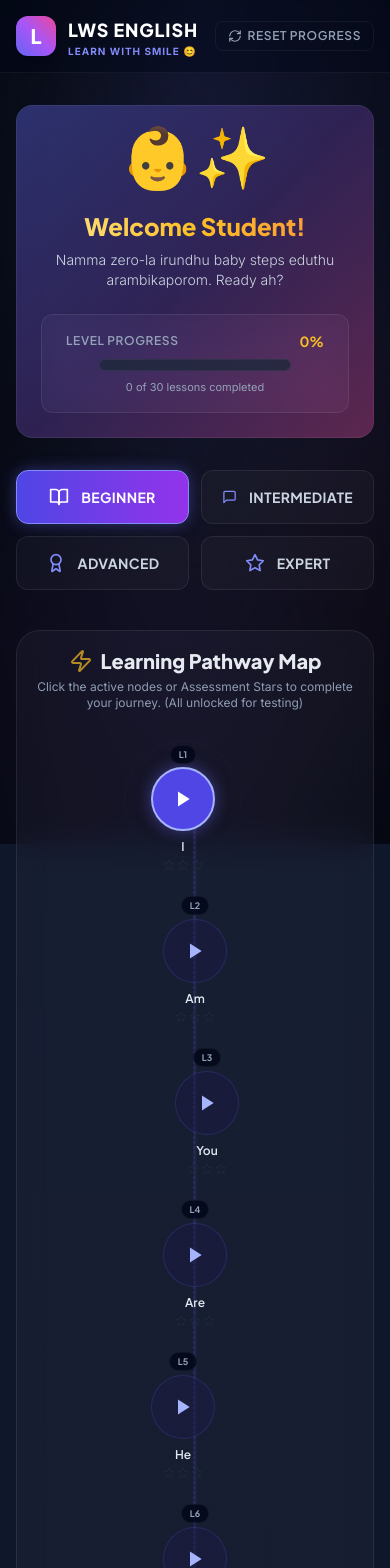
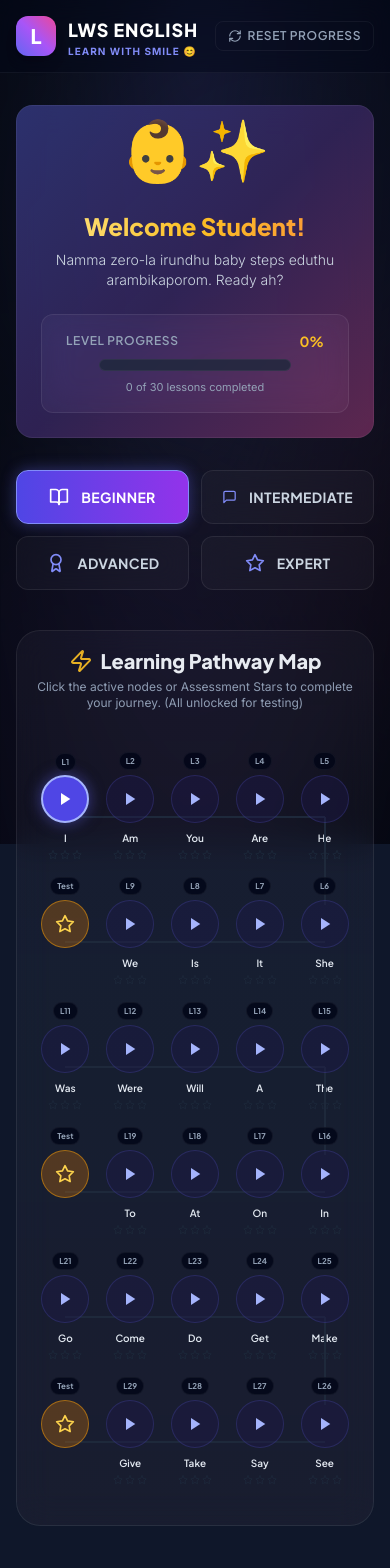
Before and after one commit to azarrazagula/LWS-english, a React (Vite) app: page / in a window 390 px wide. Shown: the top 1568 px of the page. Built offline with nearby package versions, Linux system fonts and the light colour scheme.

Commit message:
style: Restore 5-column serpentine grid for all viewports and fix vertical/horizontal connector lines alignment

```diff
--- a/src/components/Dashboard.tsx
+++ b/src/components/Dashboard.tsx
@@ -176,96 +176,13 @@ export const Dashboard: React.FC<DashboardProps> = ({
           </p>
         </div>
 
-        {/* Pathway Map - Serpentine on Desktop/Tablet, Centered Vertical Alternating Track on Mobile */}
-        <div className="max-w-4xl mx-auto relative">
-
-          {/* MOBILE PATHWAY: 1-Column Winding Snake Layout (< 768px) */}
-          <div className="flex flex-col items-center gap-12 md:hidden py-4 relative">
-            {/* Center Vertical Winding connection line */}
-            <div className="absolute top-10 bottom-10 w-[3px] bg-indigo-500/10 border-l border-dashed border-indigo-500/30 left-1/2 transform -translate-x-1/2 z-0" />
-
-            {Array.from({ length: 30 }).map((_, idx) => {
-              const lessonId = levelOffset + idx + 1;
-              const isCompleted = completedLessons.includes(lessonId);
-              const isAssessmentStar = lessonId % 10 === 0;
-              const isCurrent = lessonId === currentActiveLessonId;
-              const hasScore = testScores[lessonId] !== undefined;
-              const starsEarned = lessonStars[lessonId] || 0;
-
-              const lessonObj = lessons.find(l => l.id === lessonId);
-              const label = lessonObj ? lessonObj.englishWord : `#${lessonId}`;
-
-              // Alternate horizontal offsets for snake winding feel
-              const windingOffsets = ["translate-x-[-12px]", "translate-x-[0px]", "translate-x-[12px]", "translate-x-[0px]"];
-              const offsetClass = windingOffsets[idx % 4];
-
-              return (
-                <div key={lessonId} className={`flex flex-col items-center relative z-10 ${offsetClass}`}>
-                  <motion.button
-                    whileHover={{ scale: 1.12 }}
-                    whileTap={{ scale: 0.95 }}
-                    onClick={() => {
-                      if (isAssessmentStar) onStartTest(lessonId);
-                      else onStartLesson(lessonId);
-                    }}
-                    className={`relative w-16 h-16 rounded-full flex flex-col items-center justify-center transition-all duration-300 ${
-                      isAssessmentStar
-                        ? isCompleted || hasScore
-                          ? 'bg-gradient-to-r from-amber-400 to-yellow-500 text-slate-950 shadow-[0_0_15px_rgba(245,158,11,0.5)] border-2 border-yellow-300'
-                          : 'bg-amber-600/30 border border-amber-500/50 text-amber-300 hover:bg-amber-500/30'
-                        : isCompleted
-                        ? 'bg-gradient-to-r from-emerald-500 to-teal-500 text-white shadow-[0_0_12px_rgba(16,185,129,0.3)]'
-                        : isCurrent
-                        ? 'bg-indigo-600 text-white border-2 border-indigo-300 shadow-[0_0_15px_rgba(99,102,241,0.5)]'
-                        : 'bg-indigo-950/40 border border-indigo-500/20 text-indigo-300 hover:bg-indigo-900/30'
-                    }`}
-                  >
-                    {isCurrent && <span className="absolute inset-0 rounded-full animate-ping border border-indigo-400 opacity-60 pointer-events-none" />}
-                    {isAssessmentStar ? (
-                      <Star className={`w-6 h-6 ${isCompleted || hasScore ? 'fill-current' : ''}`} />
-                    ) : isCompleted ? (
-                      <Check className="w-6 h-6 stroke-[3px]" />
-                    ) : (
-                      <Play className="w-5 h-5 fill-current stroke-none" />
-                    )}
-
-                    <span className="absolute -top-6 text-[9px] text-slate-400 font-bold whitespace-nowrap bg-slate-950/80 px-2 py-0.5 rounded-full border border-white/5">
-                      {isAssessmentStar ? 'Test' : `L${lessonId}`}
-                    </span>
-                  </motion.button>
-
-                  {/* Word title and earned stars */}
-                  {!isAssessmentStar ? (
-                    <div className="mt-2 text-center">
-                      <div className="text-xs font-semibold text-slate-200">{label}</div>
-                      {/* Star Reward display below L-tags */}
-                      <div className="flex justify-center gap-0.5 mt-1">
-                        {[1, 2, 3].map((starIdx) => (
-                          <Star
-                            key={starIdx}
-                            className={`w-3 h-3 ${starIdx <= starsEarned ? 'text-amber-400 fill-amber-400' : 'text-slate-800'}`}
-                          />
-                        ))}
-                      </div>
-                    </div>
-                  ) : (
-                    hasScore && (
-                      <div className="text-[10px] text-amber-400 font-black mt-2 bg-slate-950/80 px-2 py-0.5 rounded-full border border-amber-400/20">
-                        {testScores[lessonId]}/100
-                      </div>
-                    )
-                  )}
-                </div>
-              );
-            })}
-          </div>
-
-          {/* DESKTOP/TABLET PATHWAY: Winding Grid with clean connections (>= 768px) */}
-          <div className="hidden md:flex flex-col gap-16 py-6 max-w-3xl mx-auto">
+        {/* Responsive Serpentine Winding Grid (5 Columns) for all viewports */}
+        <div className="max-w-4xl mx-auto relative py-6">
+          <div className="flex flex-col gap-y-10 sm:gap-y-12 lg:gap-y-16 max-w-4xl mx-auto relative">
             {rows.map((rowItems, rowIndex) => (
               <div
                 key={rowIndex}
-                className="flex justify-around items-center relative"
+                className="flex w-full relative"
               >
                 {rowItems.map((lessonId, colIndex) => {
                   const isCompleted = completedLessons.includes(lessonId);
@@ -277,29 +194,30 @@ export const Dashboard: React.FC<DashboardProps> = ({
                   const lessonObj = lessons.find(l => l.id === lessonId);
                   const label = lessonObj ? lessonObj.englishWord : `#${lessonId}`;
 
-                  // serpetine direction math
                   const isEvenRow = rowIndex % 2 === 0;
 
-                  // Connector classes logic
+                  // Connector logic
                   let connectorElement = null;
-                  const lineStyle = "absolute h-[2px] bg-slate-800 pointer-events-none z-0";
 
                   if (colIndex < 4) {
-                    // Horizontal link line
-                    // If row is even (L->R), line points right. If row is odd (R->L), line points left.
-                    const leftPos = isEvenRow ? 'left-1/2 w-full' : 'right-1/2 w-full';
+                    // Horizontal line goes left-to-right (Col i to Col i+1)
                     connectorElement = (
-                      <div className={`${lineStyle} ${leftPos} top-1/2 -translate-y-1/2`} />
+                      <div className="absolute h-[2px] bg-slate-800 pointer-events-none z-0 left-1/2 w-full top-1/2 -translate-y-1/2" />
                     );
                   } else if (rowIndex < 5) {
-                    // Last node of row connects vertically to the first node of next row
-                    connectorElement = (
-                      <div className="absolute w-[2px] bg-slate-800 pointer-events-none z-0 top-1/2 left-1/2 -translate-x-1/2 h-[72px]" />
-                    );
+                    // Last node of row connects vertically down to next row
+                    // If even row, vertical line goes down from Col 4
+                    // If odd row, vertical line goes down from Col 0
+                    const showVertical = (isEvenRow && colIndex === 4) || (!isEvenRow && colIndex === 0);
+                    if (showVertical) {
+                      connectorElement = (
+                        <div className="absolute w-[2px] bg-slate-800 pointer-events-none z-0 top-1/2 left-1/2 -translate-x-1/2 h-[88px] sm:h-[112px] lg:h-[144px]" />
+                      );
+                    }
                   }
 
                   return (
-                    <div key={lessonId} className="flex flex-col items-center relative group">
+                    <div key={lessonId} className="w-[20%] flex flex-col items-center relative group">
                       {/* Connection line */}
                       {connectorElement}
 
@@ -310,7 +228,7 @@ export const Dashboard: React.FC<DashboardProps> = ({
                           if (isAssessmentStar) onStartTest(lessonId);
                           else onStartLesson(lessonId);
                         }}
-                        className={`relative w-20 h-20 rounded-full flex flex-col items-center justify-center z-10 transition-all duration-300 ${
+                        className={`relative w-12 h-12 sm:w-16 sm:h-16 lg:w-20 lg:h-20 rounded-full flex flex-col items-center justify-center z-10 transition-all duration-300 ${
                           isAssessmentStar
                             ? isCompleted || hasScore
                               ? 'bg-gradient-to-r from-amber-400 to-yellow-500 text-slate-950 shadow-[0_0_20px_rgba(245,158,11,0.5)] border-2 border-yellow-300'
@@ -324,31 +242,31 @@ export const Dashboard: React.FC<DashboardProps> = ({
                       >
                         {isCurrent && <span className="absolute inset-0 rounded-full animate-ping border border-indigo-400 opacity-60 pointer-events-none" />}
                         {isAssessmentStar ? (
-                          <Star className={`w-8 h-8 ${isCompleted || hasScore ? 'fill-current' : ''}`} />
+                          <Star className="w-5 h-5 sm:w-6 sm:h-6 lg:w-8 lg:h-8" />
                         ) : isCompleted ? (
-                          <Check className="w-7 h-7 stroke-[3px]" />
+                          <Check className="w-5 h-5 sm:w-6 sm:h-6 lg:w-7 lg:h-7 stroke-[3px]" />
                         ) : (
-                          <Play className="w-6 h-6 fill-current stroke-none" />
+                          <Play className="w-4 h-4 sm:w-5 sm:h-5 lg:w-6 lg:h-6 fill-current stroke-none" />
                         )}
 
-                        <span className="absolute -top-6 text-[10px] text-slate-400 font-bold whitespace-nowrap bg-slate-950/80 px-2 py-0.5 rounded-full border border-white/5">
+                        <span className="absolute -top-6 text-[8px] sm:text-[9px] lg:text-[10px] text-slate-400 font-bold whitespace-nowrap bg-slate-950/80 px-1.5 sm:px-2 py-0.5 rounded-full border border-white/5">
                           {isAssessmentStar ? 'Test' : `L${lessonId}`}
                         </span>
                       </motion.button>
 
                       {/* Word text and stars under node */}
                       {!isAssessmentStar ? (
-                        <div className="mt-3 text-center">
-                          <span className="text-sm font-semibold text-slate-200 block max-w-[80px] overflow-hidden text-ellipsis whitespace-nowrap">
+                        <div className="mt-2 text-center w-full px-1">
+                          <span className="text-[10px] sm:text-xs lg:text-sm font-semibold text-slate-200 block max-w-full overflow-hidden text-ellipsis whitespace-nowrap">
                             {label}
                           </span>
 
                           {/* 3-Star rewards display */}
-                          <div className="flex justify-center gap-0.5 mt-1.5">
+                          <div className="flex justify-center gap-0.5 mt-1">
                             {[1, 2, 3].map((starIdx) => (
                               <Star
                                 key={starIdx}
-                                className={`w-3.5 h-3.5 ${
+                                className={`w-2.5 h-2.5 sm:w-3 sm:h-3 lg:w-3.5 lg:h-3.5 ${
                                   starIdx <= starsEarned
                                     ? 'text-amber-400 fill-amber-400'
                                     : 'text-slate-800'
@@ -359,7 +277,7 @@ export const Dashboard: React.FC<DashboardProps> = ({
                         </div>
                       ) : (
                         hasScore && (
-                          <span className="absolute -bottom-6 text-[10px] text-amber-400 font-black whitespace-nowrap bg-slate-950/80 px-2 py-0.5 rounded-full border border-amber-400/20">
+                          <span className="absolute -bottom-6 text-[8px] sm:text-[9px] lg:text-[10px] text-amber-400 font-black whitespace-nowrap bg-slate-950/80 px-2 py-0.5 rounded-full border border-amber-400/20">
                             {testScores[lessonId]}/100
                           </span>
                         )
@@ -370,7 +288,6 @@ export const Dashboard: React.FC<DashboardProps> = ({
               </div>
             ))}
           </div>
-
         </div>
       </div>
     </div>
```
